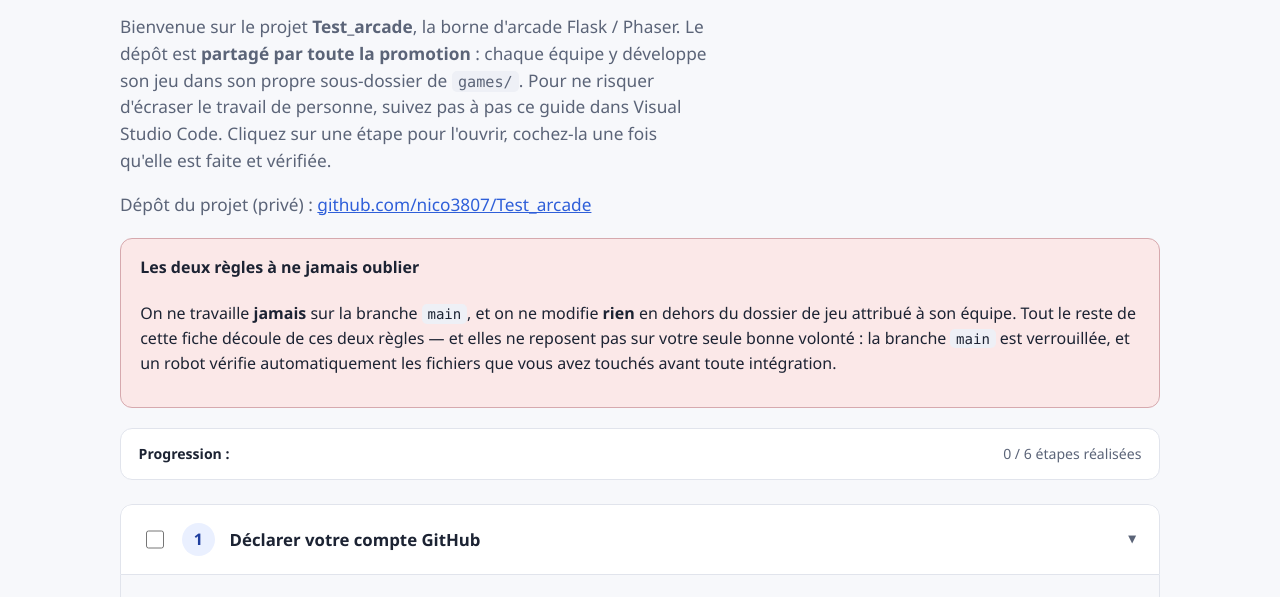
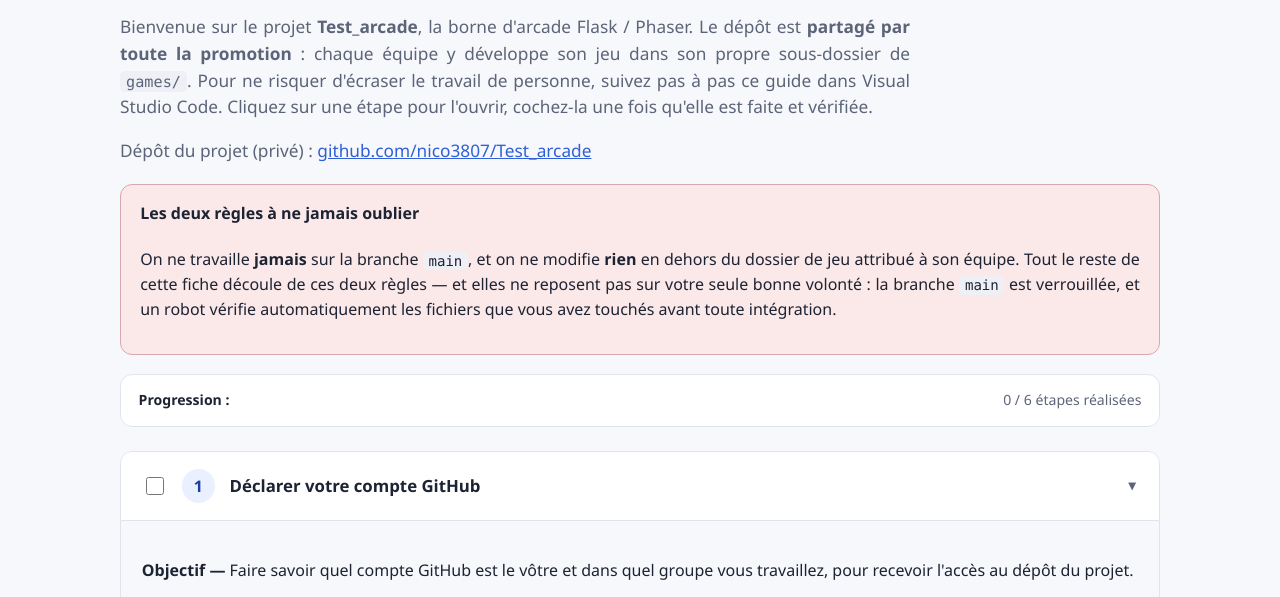
Before and after one commit to nico3807/R314-travail_collaboratif, a plain HTML site: page sae.html in a window 1280 px wide. Shown: the part 182-779 px from the top of the page. Drawn offline with Linux system fonts and the light colour scheme.

Commit message:
Justifie le texte courant et elargit la mesure des chapos
Les paragraphes .lede etaient limites a 60ch (559px) quand leurs voisins
occupaient 1000px : cette mesure inegale donnait l'impression d'un texte
coupe au hasard. Passage a 80ch, justification du texte courant avec
cesure automatique, et retour au fer a gauche sous 700px ou des lignes
trop courtes creuseraient des rivieres blanches.

Co-Authored-By: Claude Opus 4.7 <noreply@anthropic.com>

```diff
--- a/css/style.css
+++ b/css/style.css
@@ -199,7 +199,27 @@ h3 {
 .lede {
   font-size: 1.08rem;
   color: var(--text-muted);
-  max-width: 60ch;
+  max-width: 80ch;
+}
+
+/* Texte courant justifie. Les paragraphes n'ayant pas tous la meme longueur
+   de ligne, le bord droit en dents de scie donnait l'impression d'un texte
+   coupe au hasard. La cesure automatique (<html lang="fr">) evite les
+   espaces beantes que la justification produit sinon en francais. */
+main p,
+main .scenario-body li {
+  text-align: justify;
+  hyphens: auto;
+}
+
+/* Sous cette largeur, les lignes sont trop courtes : justifier y creuserait
+   des rivieres blanches au milieu du texte. */
+@media (max-width: 700px) {
+  main p,
+  main .scenario-body li {
+    text-align: left;
+    hyphens: manual;
+  }
 }
 
 .pill {
```
